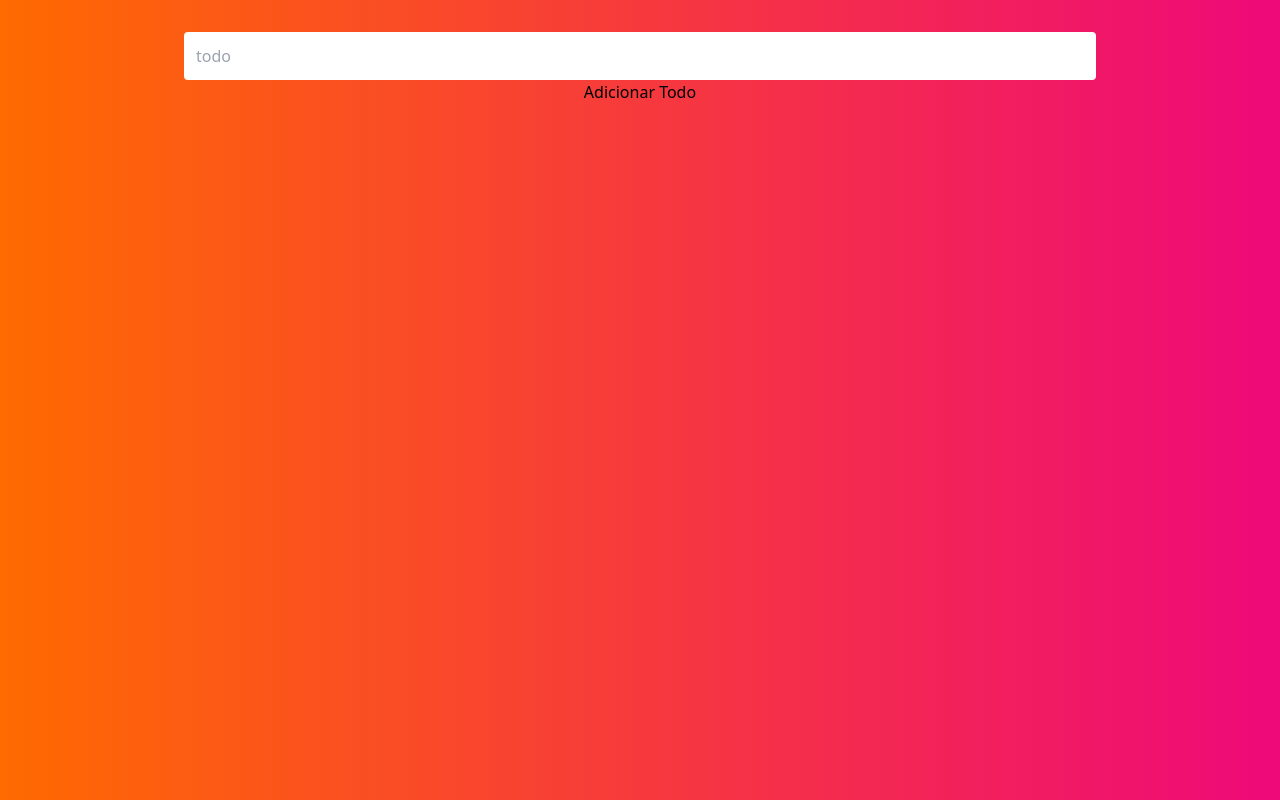
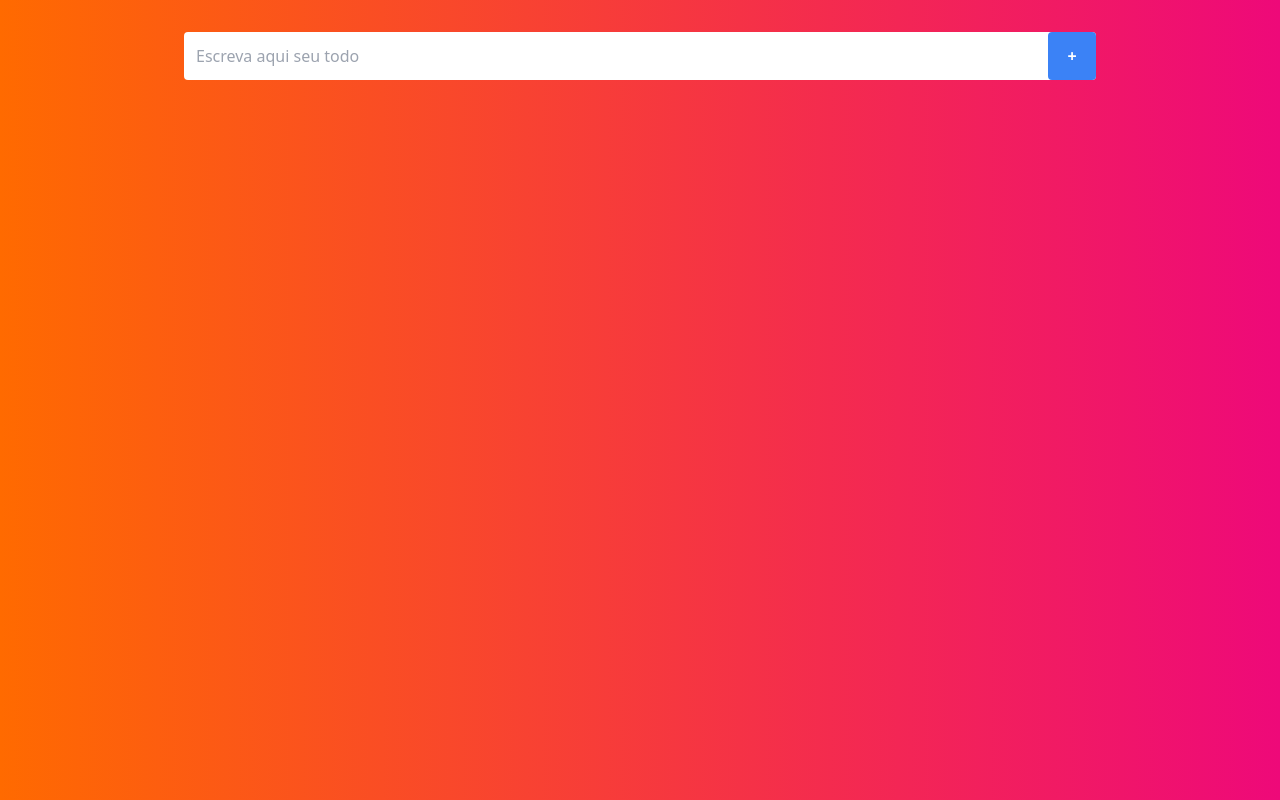
Before and after one commit to luisgomes01/redux-todo, a React (Vite) app: page / in a window 1280 px wide. Built offline with nearby package versions, Linux system fonts and the light colour scheme.

Commit message:
refactor: change input to include submit icon

```diff
--- a/src/App.jsx
+++ b/src/App.jsx
@@ -1,15 +1,15 @@
 import './App.css'
 
-function App() {
+const App = () => (
+  <main className='flex items-center justify-center'>
+    <form className='w-3/4 flex flex-col'>
+      <div className='flex relative'>
+        <input className='block m-0 p-3 rounded w-full' type='text' placeholder='Escreva aqui seu todo' />
+        <button className='absolute right-0 h-full bg-blue-500 hover:bg-blue-700 text-white font-bold py-2 px-4 aspect-square border-blue-700 rounded' type='submit'>+</button>
+      </div>
+    </form>
+  </main>
+)
 
-  return (
-    <main className='flex items-center justify-center'>
-      <form className='w-3/4 flex flex-col'>
-        <input className='block m-0 p-3 rounded w-full' type='text' placeholder='todo' />
-        <button type='submit'>Adicionar Todo</button>
-      </form>
-    </main>
-  )
-}
 
 export default App
```
